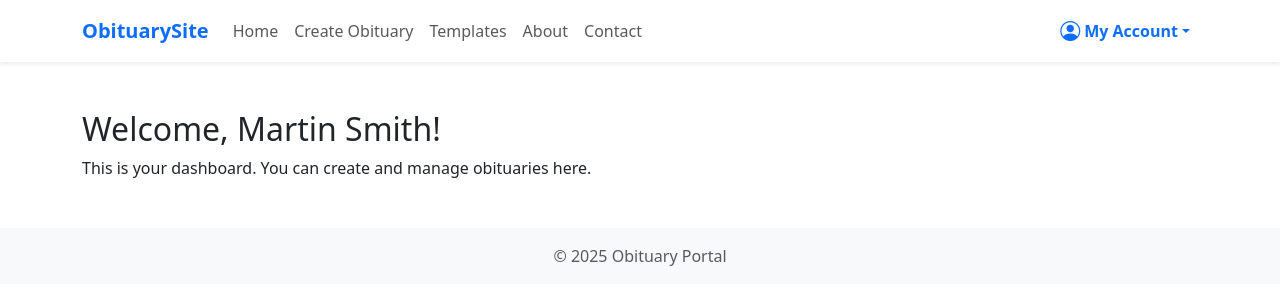
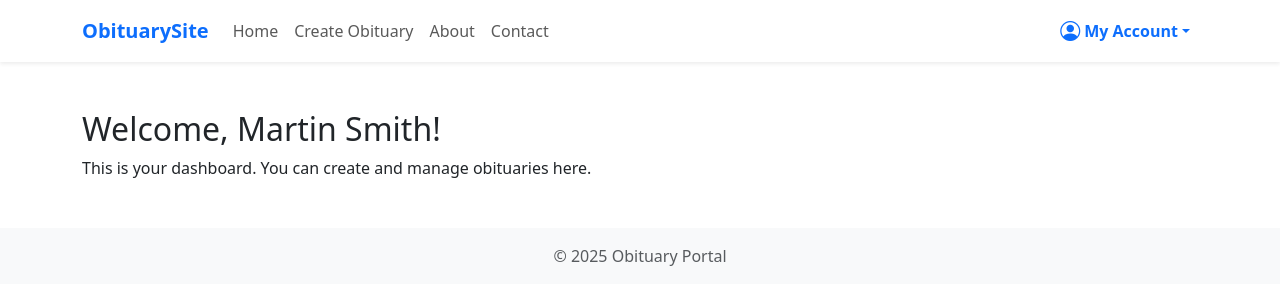
Before and after one commit to VirtusStack/obituary_website, a PHP site: page /dashboard.php in a window 1280 px wide. Shown: the top 300 px of the page. Run offline with PHP 8.4, Linux system fonts and the light colour scheme; a user stored in the database is signed in.

Commit message:
Update header.php

```diff
--- a/includes/header.php
+++ b/includes/header.php
@@ -6,7 +6,7 @@ $isLoggedIn = isset($_SESSION['user_id']);
 ?>
 <nav class="navbar navbar-expand-lg navbar-light bg-white shadow-sm">
 <div class="container">
-<a class="navbar-brand fw-bold text-primary" href="/">ObituarySite</a>
+<a class="navbar-brand fw-bold text-primary" href="#">ObituarySite</a>
 
 <button class="navbar-toggler" type="button" data-bs-toggle="collapse" data-bs-target="#navbarContent" aria-controls="navbarContent" aria-expanded="false" aria-label="Toggle navigation">
 <span class="navbar-toggler-icon"></span>
@@ -15,8 +15,7 @@ $isLoggedIn = isset($_SESSION['user_id']);
 <div class="collapse navbar-collapse" id="navbarContent">
  <ul class="navbar-nav me-auto mb-2 mb-lg-0">
  <li class="nav-item"><a class="nav-link" href="#">Home</a></li>
- <li class="nav-item"><a class="nav-link" href="/obituary/create_obituary.php">Create Obituary</a></li>
- <li class="nav-item"><a class="nav-link" href="/obituary/select_template.php">Templates</a></li>
+ <li class="nav-item"><a class="nav-link" href="/obituary_website/create_obituary.php">Create Obituary</a></li>
  <li class="nav-item"><a class="nav-link" href="/about.php">About</a></li>
  <li class="nav-item"><a class="nav-link" href="/contact.php">Contact</a></li>
 </ul>
@@ -28,20 +27,20 @@ $isLoggedIn = isset($_SESSION['user_id']);
 <i class="bi bi-person-circle fs-5 me-1"></i> My Account
 </a>
 <ul class="dropdown-menu dropdown-menu-end" aria-labelledby="userDropdown">
-<li><a class="dropdown-item" href="/obituary/dashboard.php"><i class="bi bi-speedometer2 me-2"></i>Dashboard</a></li>
-<li><a class="dropdown-item" href="/obituary/profile.php"><i class="bi bi-person me-2"></i>Profile</a></li>
+<li><a class="dropdown-item" href="/obituary_website/dashboard.php"><i class="bi bi-speedometer2 me-2"></i>Dashboard</a></li>
+<li><a class="dropdown-item" href="/obituary_website/profile.php"><i class="bi bi-person me-2"></i>Profile</a></li>
 <li><hr class="dropdown-divider"></li>
-<li><a class="dropdown-item text-danger" href="/obituary/auth/logout.php"><i class="bi bi-box-arrow-right me-2"></i>Logout</a></li>
+<li><a class="dropdown-item text-danger" href="/obituary_website/auth/logout.php"><i class="bi bi-box-arrow-right me-2"></i>Logout</a></li>
 </ul>
 </li>
 <?php else: ?>
 <li class="nav-item">
-<a class="nav-link btn btn-outline-primary me-2 px-3 d-flex align-items-center" href="/obituary/auth/login.php">
+<a class="nav-link btn btn-outline-primary me-2 px-3 d-flex align-items-center" href="/obituary_website/auth/login.php">
 <i class="bi bi-box-arrow-in-right me-1"></i> Login
 </a>
 </li>
 <li class="nav-item">
-<a class="nav-link btn btn-outline-primary px-3 d-flex align-items-center" href="/obituary/auth/register.php">
+<a class="nav-link btn btn-outline-primary px-3 d-flex align-items-center" href="/obituary_website/auth/register.php">
 <i class="bi bi-person-plus me-1"></i> Register
 </a>
 </li>
```
